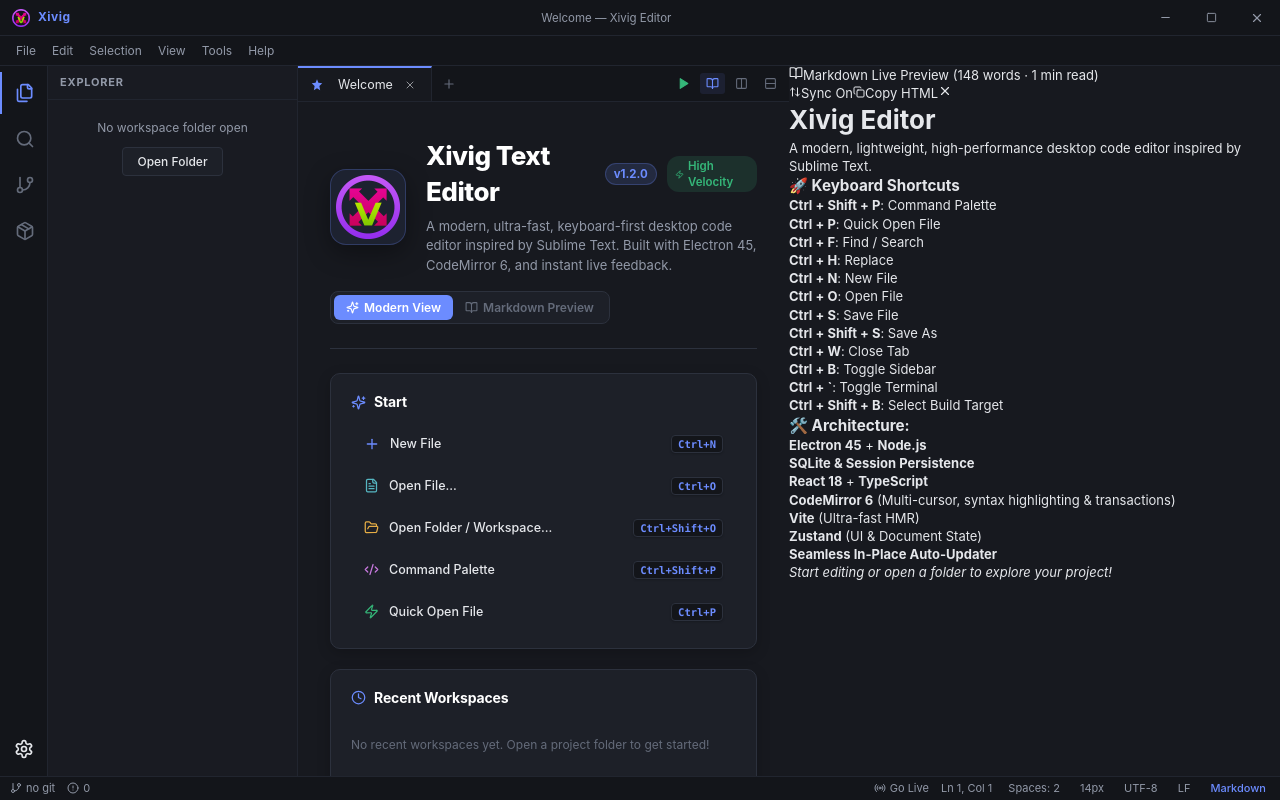
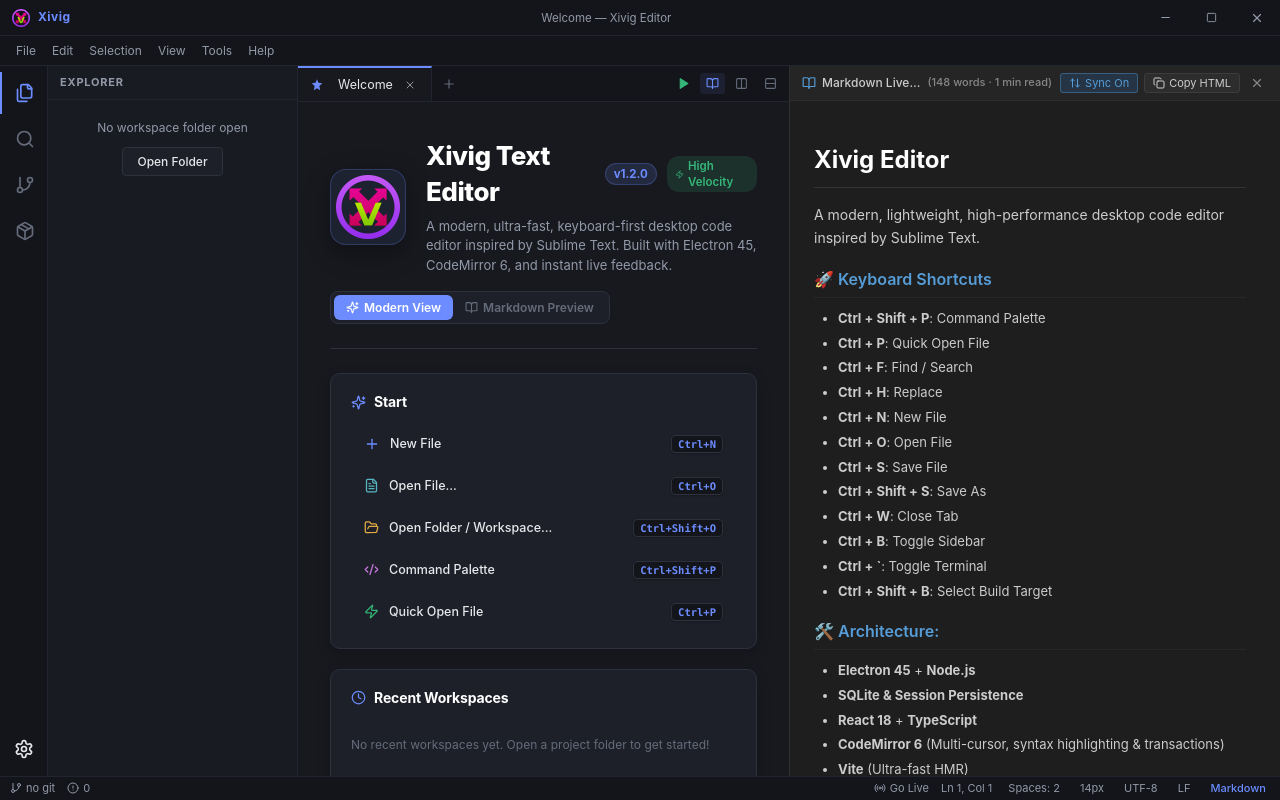
Before and after one commit to xivig/xivig-text-editor, a React (Vite) app: page / in a window 1280 px wide. Both pictures are taken after a click on the button 1203 px from the left and 83 px from the top of the page. Built offline with nearby package versions, Linux system fonts and the light colour scheme.

Commit message:
fix(preview): replace inert Tailwind classes with explicit flexbox and scrollbar styles on Markdown preview

```diff
--- a/src/components/editor/MarkdownPreviewPane.tsx
+++ b/src/components/editor/MarkdownPreviewPane.tsx
@@ -391,20 +391,58 @@ export const MarkdownPreviewPane: React.FC = () => {
 
   return (
     <div
-      className="flex flex-col h-full min-h-0 bg-[#1e1e1e] border-l border-[#2e2e2e] select-text text-gray-200 overflow-hidden"
-      style={{ height: '100%', minHeight: 0 }}
+      style={{
+        display: 'flex',
+        flexDirection: 'column',
+        width: '100%',
+        height: '100%',
+        minHeight: 0,
+        backgroundColor: '#1e1e1e',
+        borderLeft: '1px solid #2e2e2e',
+        userSelect: 'text',
+        color: '#d4d4d4',
+        overflow: 'hidden',
+        position: 'relative',
+        boxSizing: 'border-box',
+      }}
     >
       {/* Header Bar */}
-      <div className="flex items-center justify-between px-3 py-1.5 bg-[#252526] border-b border-[#2e2e2e] text-xs select-none gap-2 flex-shrink-0">
-        <div className="flex items-center space-x-1.5 text-gray-300 font-medium min-w-0">
-          <BookOpen size={14} className="text-[#569cd6] flex-shrink-0" />
-          <span className="truncate">Markdown Live Preview</span>
-          <span className="text-[11px] text-gray-500 whitespace-nowrap">
-            &nbsp;({stats.words} words · {stats.readTime} read)
+      <div
+        style={{
+          display: 'flex',
+          alignItems: 'center',
+          justifyContent: 'space-between',
+          padding: '6px 12px',
+          backgroundColor: '#252526',
+          borderBottom: '1px solid #2e2e2e',
+          fontSize: '12px',
+          userSelect: 'none',
+          gap: '8px',
+          flexShrink: 0,
+          height: '35px',
+          boxSizing: 'border-box',
+        }}
+      >
+        <div
+          style={{
+            display: 'flex',
+            alignItems: 'center',
+            gap: '6px',
+            color: '#cccccc',
+            fontWeight: 500,
+            minWidth: 0,
+          }}
+        >
+          <BookOpen size={14} style={{ color: '#569cd6', flexShrink: 0 }} />
+          <span style={{ overflow: 'hidden', textOverflow: 'ellipsis', whiteSpace: 'nowrap' }}>
+            Markdown Live Preview
+          </span>
+          <span style={{ fontSize: '11px', color: '#888888', whiteSpace: 'nowrap' }}>
+            ({stats.words} words · {stats.readTime} read)
           </span>
         </div>
 
-        <div className="flex items-center space-x-1.5 flex-shrink-0">
+        <div style={{ display: 'flex', alignItems: 'center', gap: '6px', flexShrink: 0 }}>
           {/* Synchronized Live Scrolling Toggle */}
           <button
             onClick={() => {
@@ -417,13 +455,20 @@ export const MarkdownPreviewPane: React.FC = () => {
               });
             }}
             title={syncScroll ? 'Disable Synchronized Live Scrolling' : 'Enable Synchronized Live Scrolling'}
-            className={`flex items-center space-x-1 px-2 py-0.5 rounded text-[11px] transition-colors ${
-              syncScroll
-                ? 'text-[#569cd6] bg-[#264f78]/30 border border-[#569cd6]/40 hover:bg-[#264f78]/50'
-                : 'text-gray-400 hover:text-white hover:bg-[#333]'
-            }`}
+            style={{
+              display: 'flex',
+              alignItems: 'center',
+              gap: '4px',
+              padding: '2px 8px',
+              borderRadius: '3px',
+              fontSize: '11px',
+              cursor: 'pointer',
+              border: syncScroll ? '1px solid rgba(86, 156, 214, 0.4)' : '1px solid transparent',
+              backgroundColor: syncScroll ? 'rgba(38, 79, 120, 0.4)' : 'transparent',
+              color: syncScroll ? '#569cd6' : '#999999',
+            }}
           >
-            <ArrowUpDown size={12} className={syncScroll ? 'text-[#569cd6]' : 'text-gray-400'} />
+            <ArrowUpDown size={12} style={{ color: syncScroll ? '#569cd6' : '#999999' }} />
             <span>{syncScroll ? 'Sync On' : 'Sync Off'}</span>
           </button>
 
@@ -431,9 +476,20 @@ export const MarkdownPreviewPane: React.FC = () => {
           <button
             onClick={handleCopyHtml}
             title="Copy Rendered HTML"
-            className="flex items-center space-x-1 px-2 py-0.5 rounded text-gray-300 hover:text-white hover:bg-[#333] transition-colors text-[11px]"
+            style={{
+              display: 'flex',
+              alignItems: 'center',
+              gap: '4px',
+              padding: '2px 8px',
+              borderRadius: '3px',
+              fontSize: '11px',
+              cursor: 'pointer',
+              border: '1px solid #3c3c3c',
+              backgroundColor: '#2d2d2d',
+              color: '#cccccc',
+            }}
           >
-            {copied ? <Check size={12} className="text-green-400" /> : <Copy size={12} />}
+            {copied ? <Check size={12} style={{ color: '#4ade80' }} /> : <Copy size={12} />}
             <span>{copied ? 'Copied HTML' : 'Copy HTML'}</span>
           </button>
 
@@ -441,7 +497,17 @@ export const MarkdownPreviewPane: React.FC = () => {
           <button
             onClick={closePreview}
             title="Close Preview"
-            className="p-1 rounded text-gray-400 hover:text-white hover:bg-[#333] transition-colors"
+            style={{
+              display: 'flex',
+              alignItems: 'center',
+              justifyContent: 'center',
+              padding: '4px',
+              borderRadius: '3px',
+              border: 'none',
+              backgroundColor: 'transparent',
+              color: '#888888',
+              cursor: 'pointer',
+            }}
           >
             <X size={14} />
           </button>
@@ -451,36 +517,170 @@ export const MarkdownPreviewPane: React.FC = () => {
       {/* Rendered Markdown Body with exact positioning, constrained image sizing and custom visible scrollbar */}
       <div
         ref={previewContainerRef}
-        style={{ position: 'relative', minHeight: 0, overflowY: 'auto' }}
-        className="flex-1 min-h-0 overflow-y-auto px-6 py-4 markdown-preview font-sans selection:bg-[#264f78] selection:text-white"
+        className="markdown-preview"
+        style={{
+          flex: '1 1 0%',
+          height: 'calc(100% - 35px)',
+          minHeight: 0,
+          maxHeight: 'calc(100% - 35px)',
+          overflowY: 'auto',
+          overflowX: 'hidden',
+          padding: '16px 24px',
+          position: 'relative',
+          boxSizing: 'border-box',
+          scrollbarGutter: 'stable',
+        }}
       >
         <style>{`
           .markdown-preview {
+            font-family: -apple-system, BlinkMacSystemFont, "Segoe UI", Roboto, Helvetica, Arial, sans-serif;
+            color: #cccccc;
+            line-height: 1.6;
             scrollbar-width: thin;
             scrollbar-color: rgba(255, 255, 255, 0.28) rgba(0, 0, 0, 0.2);
           }
           .markdown-preview::-webkit-scrollbar {
             width: 10px;
             height: 10px;
-            display: block;
+            display: block !important;
           }
           .markdown-preview::-webkit-scrollbar-track {
-            background: rgba(0, 0, 0, 0.2);
+            background: rgba(0, 0, 0, 0.2) !important;
           }
           .markdown-preview::-webkit-scrollbar-thumb {
-            background-color: rgba(255, 255, 255, 0.28);
+            background-color: rgba(255, 255, 255, 0.28) !important;
             border-radius: 5px;
             border: 2px solid #1e1e1e;
             background-clip: padding-box;
           }
           .markdown-preview::-webkit-scrollbar-thumb:hover {
-            background-color: rgba(255, 255, 255, 0.45);
+            background-color: rgba(255, 255, 255, 0.45) !important;
           }
           .markdown-preview::-webkit-scrollbar-thumb:active {
-            background-color: rgba(255, 255, 255, 0.6);
+            background-color: rgba(255, 255, 255, 0.6) !important;
           }
           .markdown-preview::-webkit-scrollbar-corner {
             background: transparent;
+          }
+          .markdown-preview h1 {
+            font-size: 24px;
+            font-weight: 700;
+            color: #ffffff;
+            margin-top: 24px;
+            margin-bottom: 16px;
+            border-bottom: 1px solid #333333;
+            padding-bottom: 8px;
+          }
+          .markdown-preview h2 {
+            font-size: 20px;
+            font-weight: 700;
+            color: #4ec9b0;
+            margin-top: 22px;
+            margin-bottom: 12px;
+            border-bottom: 1px solid #2e2e2e;
+            padding-bottom: 6px;
+          }
+          .markdown-preview h3 {
+            font-size: 16px;
+            font-weight: 600;
+            color: #569cd6;
+            margin-top: 18px;
+            margin-bottom: 10px;
+            border-bottom: 1px solid #282828;
+            padding-bottom: 4px;
+          }
+          .markdown-preview h4 {
+            font-size: 14px;
+            font-weight: 600;
+            color: #d4d4d4;
+            margin-top: 14px;
+            margin-bottom: 8px;
+          }
+          .markdown-preview p {
+            margin-top: 8px;
+            margin-bottom: 12px;
+            line-height: 1.6;
+            color: #cccccc;
+            font-size: 14px;
+          }
+          .markdown-preview pre {
+            background-color: #1a1a1a;
+            border: 1px solid #3e3e42;
+            border-radius: 4px;
+            padding: 12px;
+            overflow-x: auto;
+            font-family: Consolas, "Courier New", monospace;
+            font-size: 12px;
+            color: #d4d4d4;
+            line-height: 1.5;
+            margin: 14px 0;
+          }
+          .markdown-preview code {
+            font-family: Consolas, "Courier New", monospace;
+            font-size: 12px;
+          }
+          .markdown-preview p code, .markdown-preview li code {
+            background-color: #2d2d2d;
+            color: #ce9178;
+            padding: 2px 5px;
+            border-radius: 3px;
+            border: 1px solid #3c3c3c;
+          }
+          .markdown-preview table {
+            width: 100%;
+            border-collapse: collapse;
+            margin: 16px 0;
+            font-size: 13px;
+          }
+          .markdown-preview th {
+            background-color: #252526;
+            border: 1px solid #3e3e42;
+            padding: 8px 12px;
+            font-weight: 600;
+            color: #ffffff;
+            text-align: left;
+          }
+          .markdown-preview td {
+            border: 1px solid #3e3e42;
+            padding: 8px 12px;
+            color: #cccccc;
+          }
+          .markdown-preview tr:nth-child(even) {
+            background-color: #1e1e1e;
+          }
+          .markdown-preview tr:nth-child(odd) {
+            background-color: #181818;
+          }
+          .markdown-preview tr:hover {
+            background-color: #282828;
+          }
+          .markdown-preview blockquote {
+            border-left: 4px solid #007acc;
+            padding: 6px 12px;
+            margin: 12px 0;
+            background-color: #20252b;
+            border-radius: 0 4px 4px 0;
+            color: #9cdcfe;
+            font-style: italic;
+          }
+          .markdown-preview a {
+            color: #3794ff;
+            text-decoration: none;
+          }
+          .markdown-preview a:hover {
+            text-decoration: underline;
+          }
+          .markdown-preview hr {
+            border: none;
+            border-top: 1px solid #3e3e42;
+            margin: 20px 0;
+          }
+          .markdown-preview ul, .markdown-preview ol {
+            padding-left: 24px;
+            margin: 8px 0;
+          }
+          .markdown-preview li {
+            margin: 4px 0;
           }
           .markdown-preview img {
             max-width: 100%;
@@ -517,7 +717,7 @@ export const MarkdownPreviewPane: React.FC = () => {
         `}</style>
         <div
           ref={previewContentRef}
-          className="max-w-3xl mx-auto"
+          style={{ maxWidth: '850px', margin: '0 auto' }}
           dangerouslySetInnerHTML={{ __html: htmlContent }}
         />
       </div>
```
Also changed, not shown: 1 other file (tests, documents, lock files or other folders).
